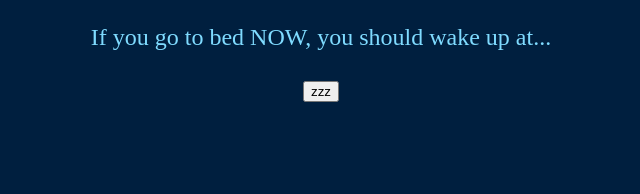
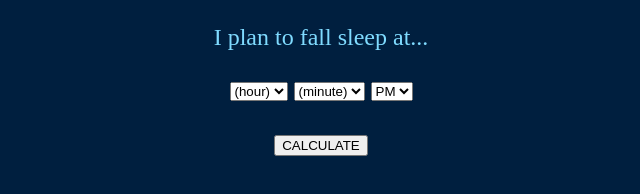
Before and after one commit to robertzhidealx/sleeptime-app, a plain HTML site: page index.html in a window 1280 px wide. Shown: the whole page, without its empty margins (319-959 px from the left). Drawn offline with Linux system fonts and the light colour scheme.

Commit message:
Add calculate functionality

```diff
--- a/index.html
+++ b/index.html
@@ -7,7 +7,56 @@
   <link rel="stylesheet" href="style.css">
   </head>
 <body>
-    <div id="root"></div>
+    <p>I plan to fall sleep at...</p>
+
+<select id="hh">
+    <option>(hour)</option>
+    <option>1</option>
+    <option>2</option>
+    <option>3</option>
+    <option>4</option>
+    <option>5</option>
+    <option>6</option>
+    <option>7</option>
+    <option>8</option>
+    <option>9</option>
+    <option>10</option>
+    <option>11</option>
+    <option>12</option>
+</select>
+
+<select id="mm">
+    <option>(minute)</option>
+    <option>00</option>
+    <option>05</option>
+    <option>10</option>
+    <option>15</option>
+    <option>20</option>
+    <option>25</option>
+    <option>30</option>
+    <option>35</option>
+    <option>40</option>
+    <option>45</option>
+    <option>50</option>
+    <option>55</option>
+</select>
+
+<select id="ampm">
+    <option>PM</option>
+    <option>AM</option>
+</select>
+
+<br>
+<br>
+
+<button onclick="handleOnClickEvent();">CALCULATE</button>
+
+<div class="output">
+    <p>If you fall sleep at the specified time above, you should try to wake up at one of the following times:</p>
+    <p id="hours">11:44 PM or 1:14 AM or 2:44 AM or 4:14 AM or 5:44 AM or 7:14 AM</p>
+    <p>A good night's sleep consists of 5-6 complete sleep cycles.</p>
+</div>
+
     <script src="script.js"></script>
 </body>
 </html>
--- a/script.js
+++ b/script.js
@@ -1,37 +1,22 @@
-let root = document.getElementById("root");
-
-let p = document.createElement("p");
-p.innerText = "If you go to bed NOW, you should wake up at...";
-root.append(p);
-
-let zzz = document.createElement("button");
-zzz.innerText = "zzz";
-zzz.addEventListener("click", zzzOnClick);
-root.append(zzz);
-
-let output = document.createElement("div");
-output.className = "output";
-root.append(output);
-
-output.innerHTML = `
-<p>It takes the average human fourteen minutes to fall asleep.</p>
-<p>If you head to bed right now, you should try to wake up at one of the following times:</p>
-<p id="hours">11:44 PM or 1:14 AM or 2:44 AM or 4:14 AM or 5:44 AM or 7:14 AM</p>
-<p>A good night's sleep consists of 5-6 complete sleep cycles.</p>`;
-
-function zzzOnClick() {
+function handleOnClickEvent() {
     let output = document.querySelector(".output");
     output.style.display = "block";
     let hours = document.querySelector("#hours");
     hours.innerText = ""; // cleanup existing content
 
     // get current time
-    let now = Date.now(); // in milliseconds
+    let hh = document.getElementById("hh").value;
+    let mm = document.getElementById("mm").value;
+    let ampm = document.getElementById("ampm").value;
+    hh = ampm === "PM" ? Number.parseInt(hh) + 12 : hh;
+
+    let now = new Date();
+    now.setHours(hh);
+    now.setMinutes(mm);
+    now = now.valueOf();
+
     let minute = 60 * 1000;  // milliseconds
     let cycle = now;
-
-    // allow 14 minutes to fall sleep
-    cycle += 14 * minute;
 
     // calculate 6 sleep cycles (each 90 minutes)
     for(let i = 0; i < 6; i++) {
```
